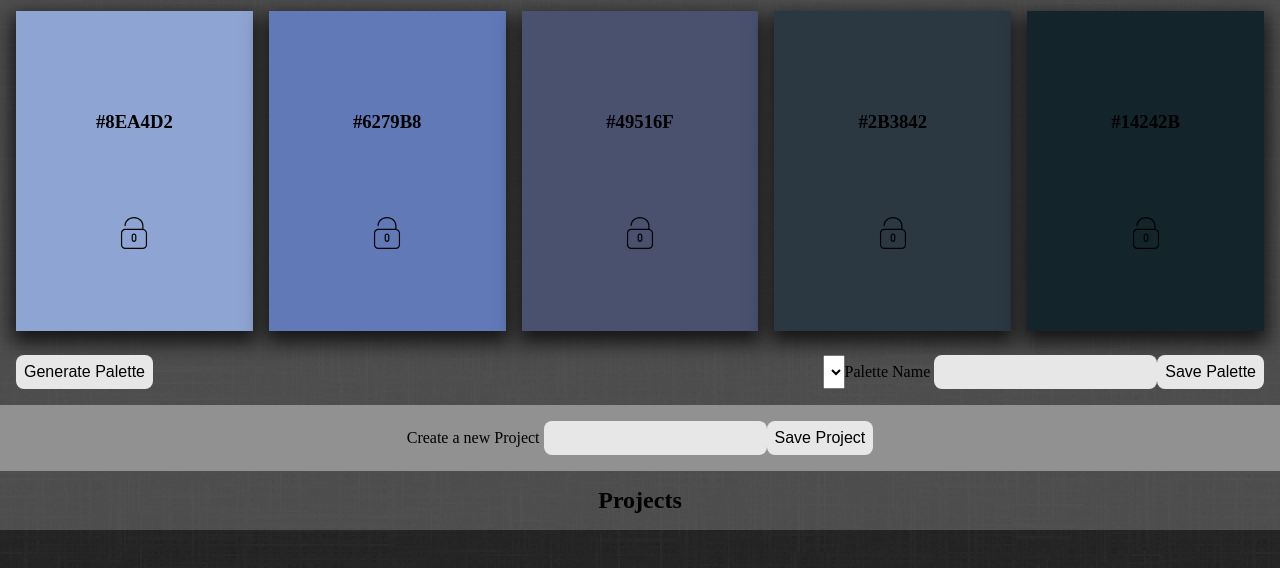
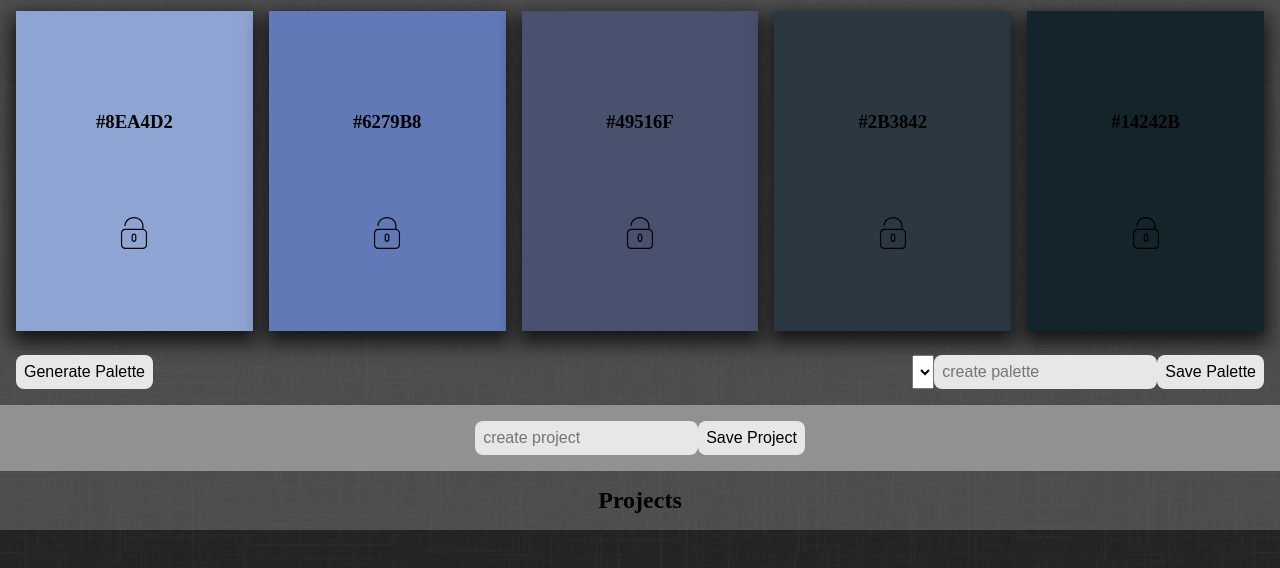
Before and after one commit to chrisboylen/Palette-Picker, a website: page public/index.html in a window 1280 px wide. Shown: the part 74-642 px from the top of the page. Drawn offline with nearby package versions, Linux system fonts and the light colour scheme; no server answers.

Commit message:
Add fonts

```diff
--- a/public/index.html
+++ b/public/index.html
@@ -4,6 +4,7 @@
   <meta charset="UTF-8">
   <meta name="viewport" content="width=device-width, initial-scale=1.0">
   <meta http-equiv="X-UA-Compatible" content="ie=edge">
+  <link href="https://fonts.googleapis.com/css?family=Righteous|Roboto" rel="stylesheet">
   <link rel="stylesheet" type="text/css" href="./css/styles.css">
   <title>Palette Picker</title>
 </head>
@@ -41,8 +42,8 @@
           <select name="project-dir" id="project-dir">
           </select>
           <div id="floatContainer" class="float-container">
-            <label for="save-palette-input">Palette Name</label>
-            <input type="text" id="save-palette-input">
+            <label for="save-palette-input"></label>
+            <input type="text" id="save-palette-input" placeholder="create palette">
           </div>
         </form>
         <button class="save-palette-btn">
@@ -55,8 +56,8 @@
   <article class="save-projects-cont">
     <form class="save-project-from">
       <div id="floatContainer" class="float-container">
-        <label for="save-project-input">Create a new Project</label>
-        <input type="text" id="save-project-input">
+        <label for="save-project-input"></label>
+        <input type="text" id="save-project-input" placeholder="create project">
       </div>
     </form>
     <button class="save-project-btn">Save Project</button>
```
